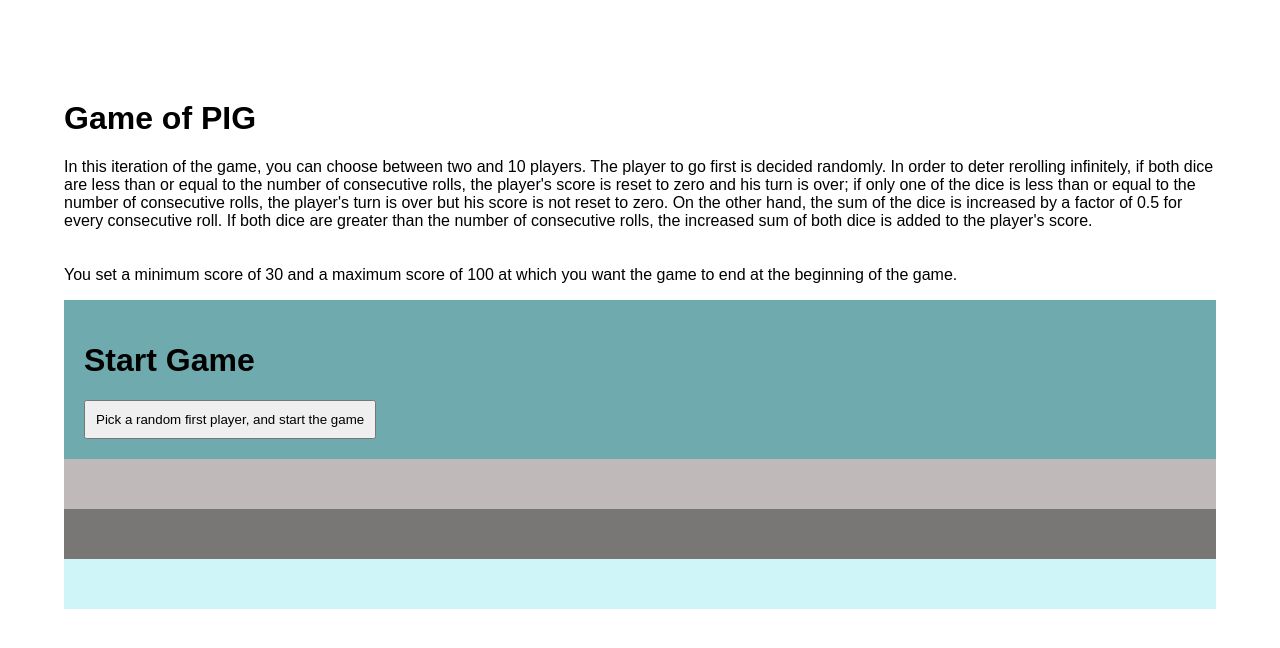
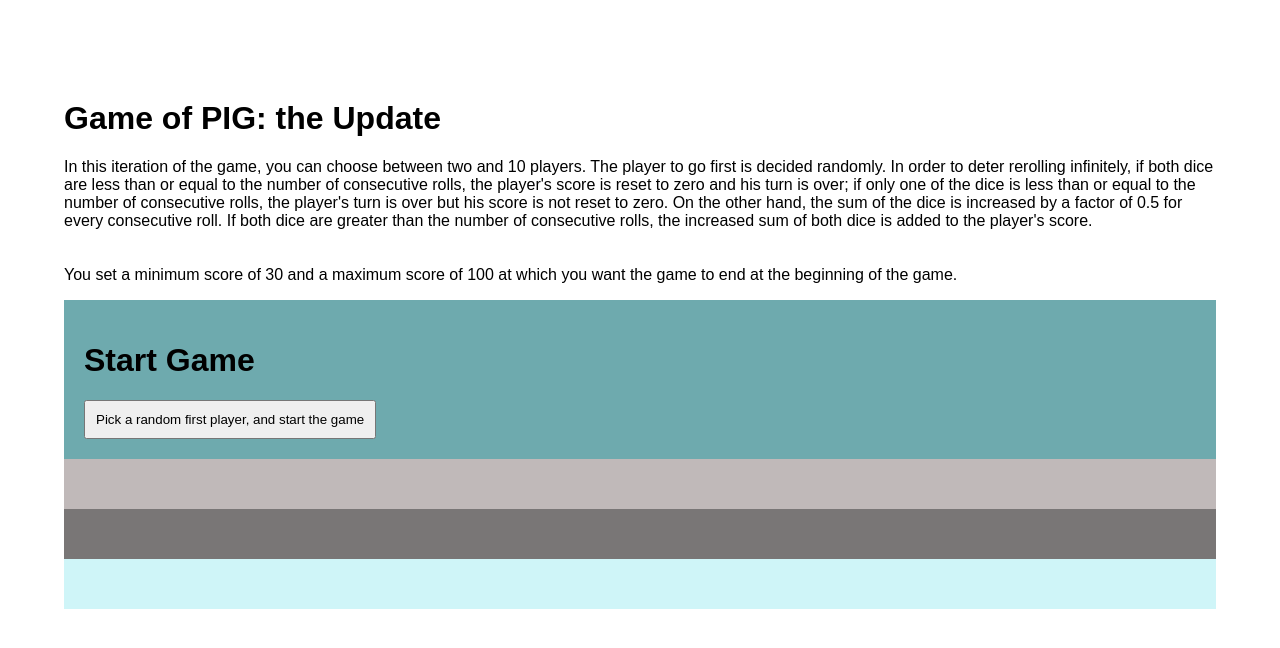
Before and after one commit to MUHAMMADMUKHTARSULEIMAN/Game-of-Pig-the-Update, a plain HTML site: page index.html in a window 1280 px wide. Drawn offline with Linux system fonts and the light colour scheme.

Commit message:
just another commit

```diff
--- a/index.html
+++ b/index.html
@@ -10,7 +10,7 @@
 </head>
 <body>
   <div id="container">
-    <h1 id="heading">Game of PIG</h1>
+    <h1 id="heading">Game of PIG: the Update</h1>
   <p>In this iteration of the game, you can choose between two and 10 players. The player to go first is decided randomly. In order to deter rerolling infinitely, if both dice are less than or equal to the number of consecutive rolls, the player's score is reset to zero and his turn is over; if only one of the dice is less than or equal to the number of consecutive rolls, the player's turn is over but his score is not reset to zero. On the other hand, the sum of the dice is increased by a factor of 0.5 for every consecutive roll. If both dice are greater than the number of consecutive rolls, the increased sum of both dice is added to the player's score.<br><br><br>You set a minimum score of 30 and a maximum score of 100 at which you want the game to end at the beginning of the game.
   </p>
   </div>
```
